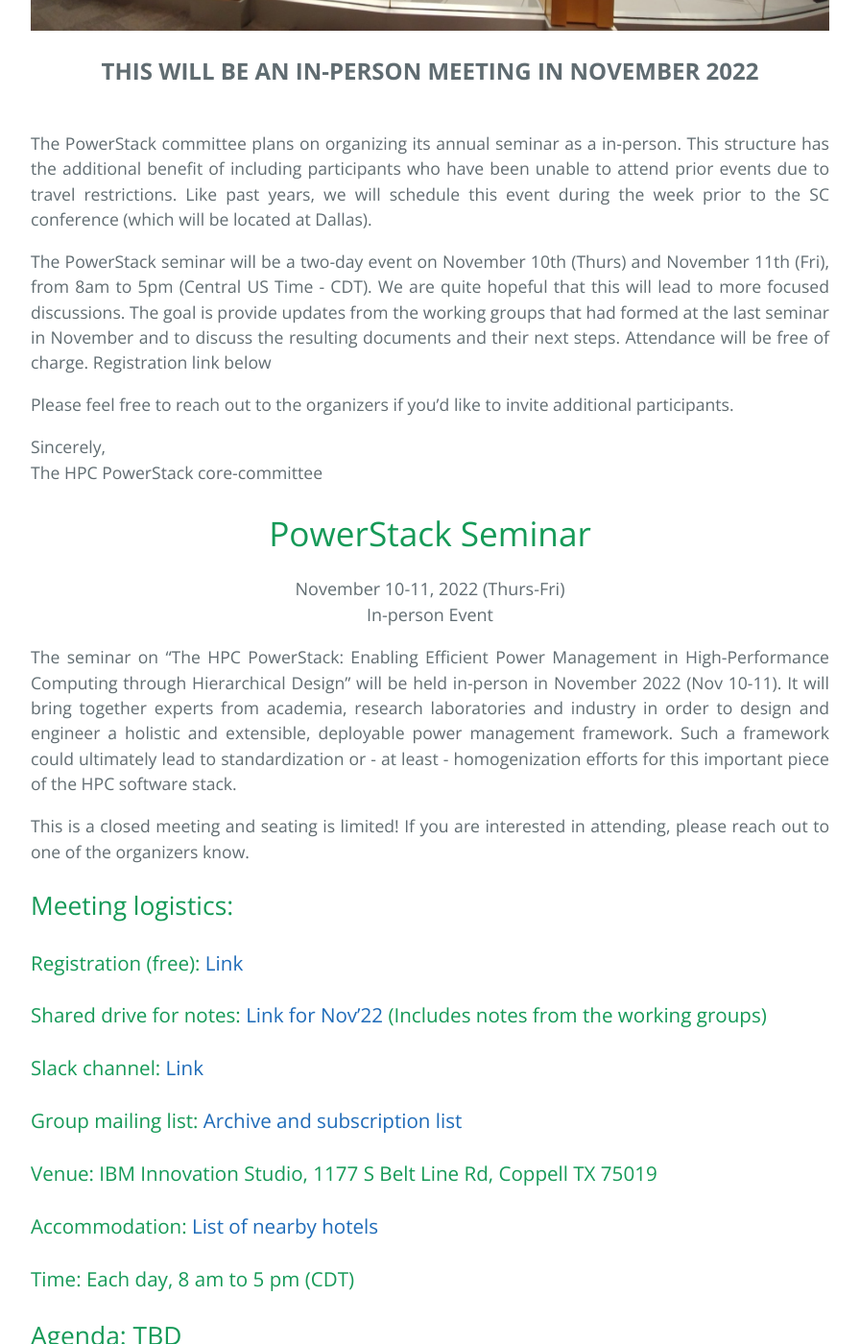
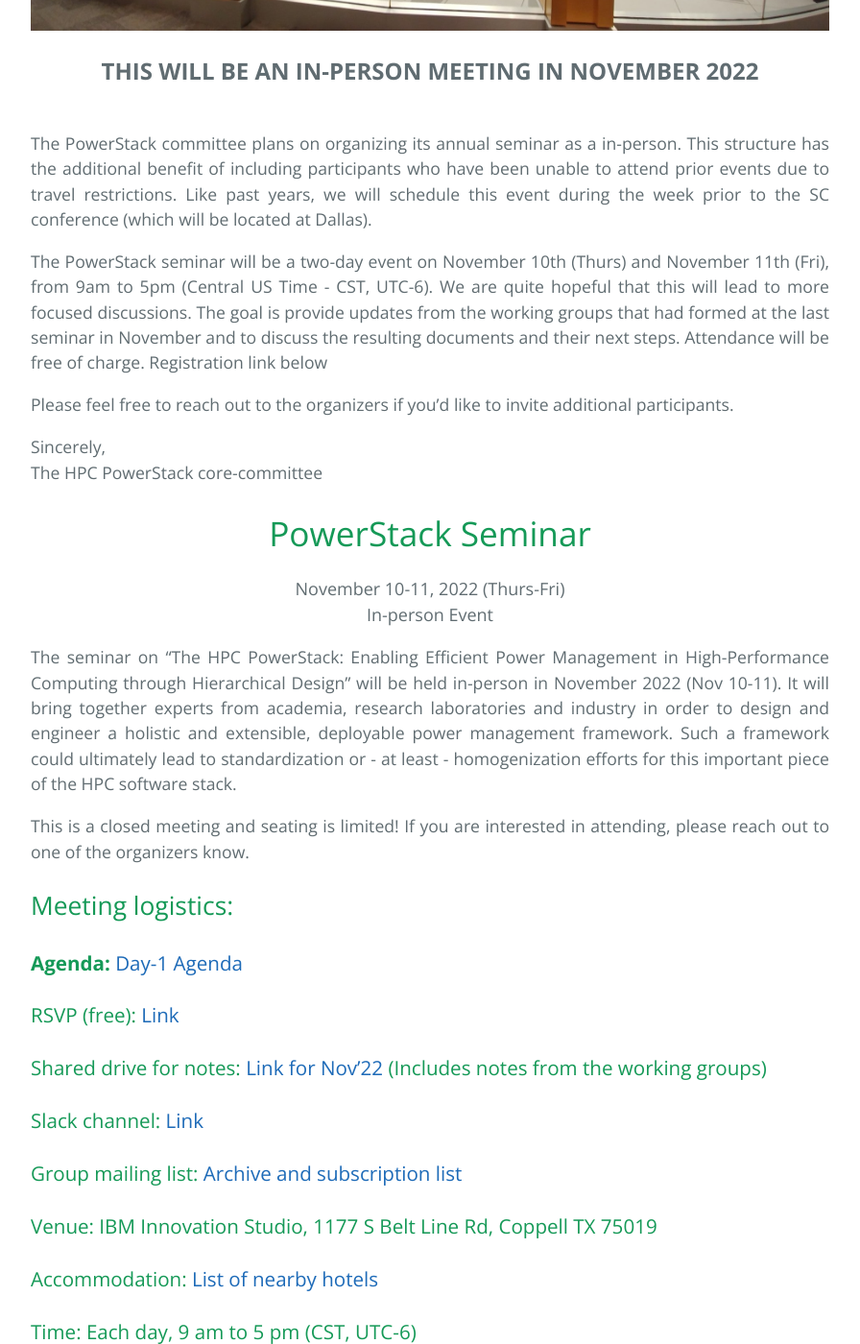
Before and after one commit to HPCPowerStack/hpcpowerstack.github.io, a Jekyll site: the page built from powerstack22.md, in a window 1280 px wide and 1400 px high, scrolled down 613 px. Shown: the whole window at 96% size, without its empty margins (192-1088 px from the left). Built offline with Jekyll 4.4.1, drawn with Linux system fonts in a browser that asks for light colours; the repository's description, which GitHub fills in, is left out.

Commit message:
Adding Day-1 agenda

```diff
--- a/powerstack22.md
+++ b/powerstack22.md
@@ -7,7 +7,7 @@ layout: default
 <p align="center"><font size="+2"><b>THIS WILL BE AN IN-PERSON MEETING IN NOVEMBER 2022</b></font></p><br/>
 The PowerStack committee plans on organizing its annual seminar as a in-person. This structure has the additional benefit of including participants who have been unable to attend prior events due to travel restrictions. Like past years, we will schedule this event during the week prior to the SC conference (which will be located at Dallas).
 
-The PowerStack seminar will be a two-day event on November 10th (Thurs) and November 11th (Fri), from 8am to 5pm (Central US Time - CDT).
+The PowerStack seminar will be a two-day event on November 10th (Thurs) and November 11th (Fri), from 9am to 5pm (Central US Time - CST, UTC-6).
 We are quite hopeful that this will lead to more focused discussions.  The goal is provide updates from the working groups that had formed at the last seminar in November and to discuss the resulting documents and their next steps. Attendance will be free of charge. Registration link below
 
 Please feel free to reach out to the organizers if you'd like to invite additional participants.
@@ -31,7 +31,9 @@ This is a closed meeting and seating is limited! If you are interested in attend
 
 ## Meeting logistics:
 
-### Registration (free): <a href="https://forms.gle/4vS5tKEhxmREngq89"> Link </a>
+### <b>Agenda:</b> <a href="https://groups.google.com/g/powerstack-announce/c/eFhl9XzpIiA/m/cqFWPi2yBgAJ"> Day-1 Agenda </a>
+
+### RSVP (free): <a href="https://forms.gle/4vS5tKEhxmREngq89"> Link </a>
 
 ### Shared drive for notes: <a href="https://drive.google.com/drive/folders/1QwVkTRtYYStt_hCNXNydCUzzm2luWJ26?usp=sharing"> Link for Nov'22 </a> (Includes notes from the working groups)
 
@@ -43,9 +45,7 @@ This is a closed meeting and seating is limited! If you are interested in attend
 
 ### Accommodation: <a href="PS_2022_hotels.pdf"> List of nearby hotels </a>
 
-### Time: Each day, 8 am to 5 pm (CDT)
+### Time: Each day, 9 am to 5 pm (CST, UTC-6)
 
 
-## Agenda: TBD
-
 [Back](./)
```
